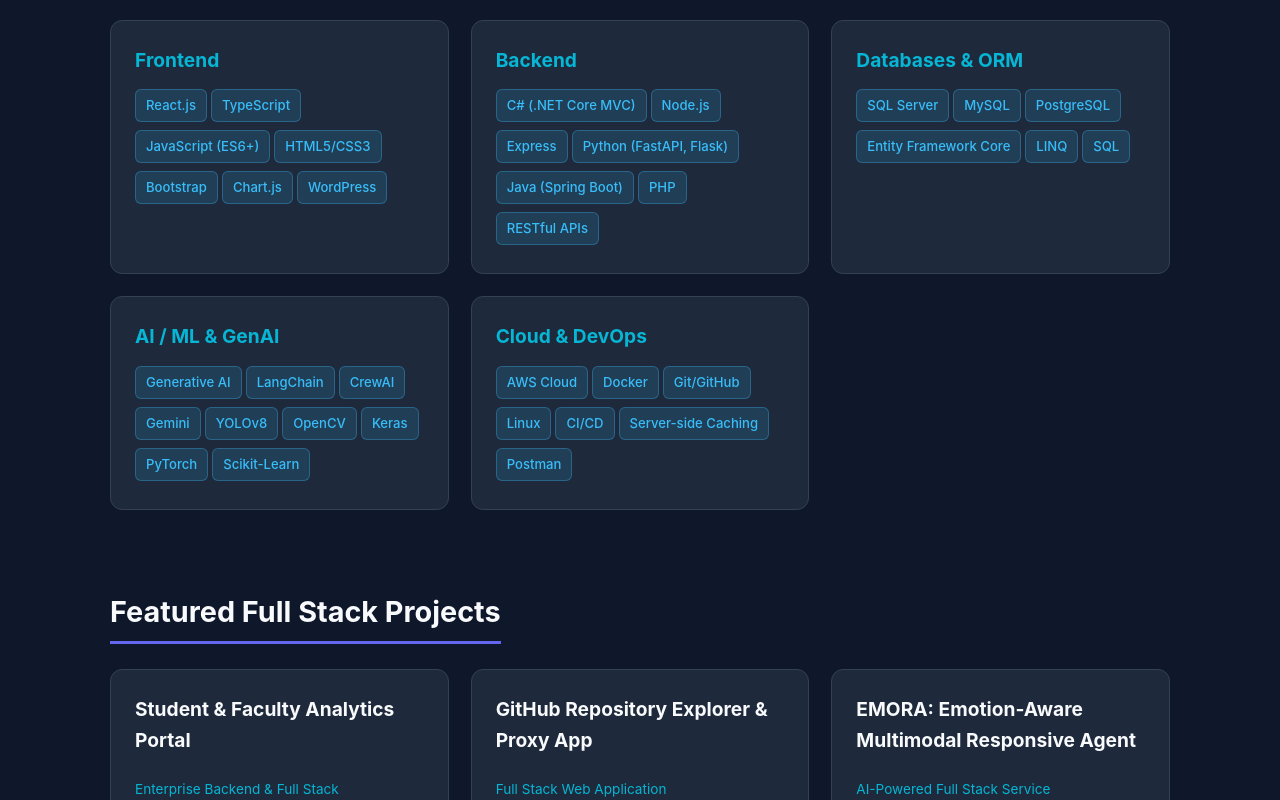
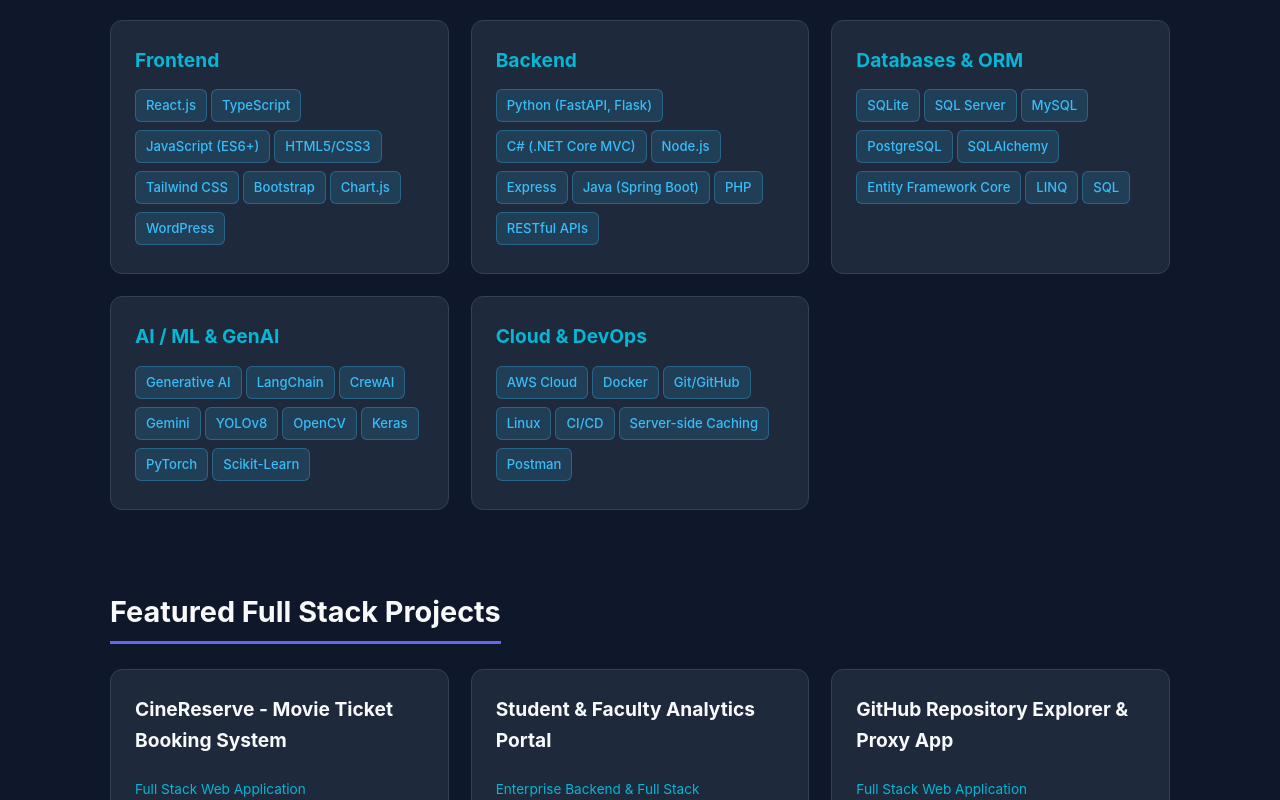
Before and after one commit to Harshita123Gogia/PORTFOLIO_APP, a React (Create React App) app in the folder frontend/: page / in a window 1280 px wide. Shown: the part 660-1460 px from the top of the page. Built offline with nearby package versions, Linux system fonts and the light colour scheme; no server answers.

Commit message:
Update Express projects array, fix package scripts, and setup node dependencies

```diff
--- a/frontend/package.json
+++ b/frontend/package.json
@@ -1,4 +1,5 @@
 {
+  "homepage": "https://Harshita123Gogia.github.io/PORTFOLIO_APP",
   "name": "portfolio-frontend",
   "version": "1.0.0",
   "private": true,
@@ -8,6 +9,8 @@
     "react-scripts": "5.0.1"
   },
   "scripts": {
+    "predeploy": "npm run build",
+    "deploy": "gh-pages -d build",
     "start": "react-scripts start",
     "build": "react-scripts build"
   },
@@ -22,5 +25,8 @@
       "last 1 firefox version",
       "last 1 safari version"
     ]
+  },
+  "devDependencies": {
+    "nodemon": "^3.1.14"
   }
 }
--- a/frontend/src/App.js
+++ b/frontend/src/App.js
@@ -15,9 +15,9 @@
 };
 
 const defaultSkills = [
-  { category: "Frontend", items: ["React.js", "TypeScript", "JavaScript (ES6+)", "HTML5/CSS3", "Bootstrap", "Chart.js", "WordPress"] },
-  { category: "Backend", items: ["C# (.NET Core MVC)", "Node.js", "Express", "Python (FastAPI, Flask)", "Java (Spring Boot)", "PHP", "RESTful APIs"] },
-  { category: "Databases & ORM", items: ["SQL Server", "MySQL", "PostgreSQL", "Entity Framework Core", "LINQ", "SQL"] },
+  { category: "Frontend", items: ["React.js", "TypeScript", "JavaScript (ES6+)", "HTML5/CSS3", "Tailwind CSS", "Bootstrap", "Chart.js", "WordPress"] },
+  { category: "Backend", items: ["Python (FastAPI, Flask)", "C# (.NET Core MVC)", "Node.js", "Express", "Java (Spring Boot)", "PHP", "RESTful APIs"] },
+  { category: "Databases & ORM", items: ["SQLite", "SQL Server", "MySQL", "PostgreSQL", "SQLAlchemy", "Entity Framework Core", "LINQ", "SQL"] },
   { category: "AI / ML & GenAI", items: ["Generative AI", "LangChain", "CrewAI", "Gemini", "YOLOv8", "OpenCV", "Keras", "PyTorch", "Scikit-Learn"] },
   { category: "Cloud & DevOps", items: ["AWS Cloud", "Docker", "Git/GitHub", "Linux", "CI/CD", "Server-side Caching", "Postman"] }
 ];
@@ -25,62 +25,69 @@
 const defaultProjects = [
   {
     id: 1,
+    title: "CineReserve - Movie Ticket Booking System",
+    tech: ["FastAPI", "SQLAlchemy", "Pydantic", "SQLite", "Tailwind CSS", "JWT", "FastAPI-Mail"],
+    type: "Full Stack Web Application",
+    description: "Engineered a modern web application for browsing movies, viewing dynamic showtime schedules, and reserving seats in real-time. Features JWT authentication, interactive seat mapping, and background email dispatching for booking confirmations."
+  },
+  {
+    id: 2,
     title: "Student & Faculty Analytics Portal",
     tech: ["C#", "ASP.NET Core MVC", "SQL Server", "EF Core", "LINQ", "Bootstrap"],
     type: "Enterprise Backend & Full Stack",
     description: "Developed an analytics management system using C# and EF Core. Optimized complex LINQ database queries to achieve 30% faster analytics reporting."
   },
   {
-    id: 2,
+    id: 3,
     title: "GitHub Repository Explorer & Proxy App",
     tech: ["React.js", "Node.js", "Express", "TypeScript", "LocalStorage"],
     type: "Full Stack Web Application",
     description: "Engineered a full-stack proxy application featuring server-side caching, paginated and sortable repositories, interactive language distribution charts, and search history."
   },
   {
-    id: 3,
+    id: 4,
     title: "EMORA: Emotion-Aware Multimodal Responsive Agent",
     tech: ["Python", "FastAPI", "Keras", "MTCNN", "VGG16"],
     type: "AI-Powered Full Stack Service",
     description: "Integrated facial recognition algorithms with text sentiment analysis into a unified FastAPI service, achieving 97% overall accuracy."
   },
   {
-    id: 4,
+    id: 5,
     title: "AI Based Recruitment System",
     tech: ["Python", "Streamlit", "Pydantic", "Zoom API"],
     type: "Full Stack Automation / AI",
     description: "Automated resume screening for 300+ applications, candidate feedback generation, and automated interview scheduling via Zoom API integration, improving hiring efficiency."
   },
   {
-    id: 5,
+    id: 6,
     title: "Real-Time Weather Dashboard",
     tech: ["React.js", "Node.js", "Chart.js", "OpenWeatherMap API"],
     type: "Full Stack Frontend/Backend App",
     description: "Built and optimized a React.js dashboard featuring Chart.js visualizations and a Node.js backend utilizing the OpenWeatherMap API, resulting in a 30% reduction in page load times for 200+ weekly active users."
   },
   {
-    id: 6,
+    id: 7,
     title: "Toy Language Compiler",
     tech: ["Python", "Flask", "PLY", "AST"],
     type: "Compiler & Systems Programming",
     description: "Spearheaded the creation of lexical analysis and parsing components for a full-stack compiler, achieving a 98% pass rate across 110 unit tests and eliminating critical parsing errors."
   },
   {
-    id: 7,
+    id: 8,
     title: "Real-Time Object Detection using YOLOv8 & OpenCV",
     tech: ["YOLOv8", "OpenCV", "Python"],
     type: "Computer Vision & AI Application",
     description: "Built a real-time object detection application that identifies people, vehicles, animals, and everyday objects from webcam or video feed with bounding boxes and confidence scores."
   },
   {
-    id: 8,
+    id: 9,
     title: "Bitcoin Price Forecasting System",
     tech: ["Python", "Scikit-Learn", "Pandas", "yfinance"],
     type: "Data Science & Time-Series ML",
     description: "Developed a Bitcoin price prediction model using Scikit-Learn and yfinance with an end-to-end time-series forecasting pipeline."
   },
   {
-    id: 9,
+    id: 10,
     title: "Blood Bank Management System",
     tech: ["Django", "MySQL", "HTML", "CSS"],
     type: "Full Stack Web Application",
@@ -91,19 +98,33 @@
 const defaultAchievements = {
   certifications: [
     "AWS Certified Cloud Practitioner",
+    "Solutions Architecture Job Simulation – AWS (Forage)",
     "Postman API Fundamentals Student Expert",
+    "Programming in Java – NPTEL Elite Certification (IIT Kharagpur)",
+    "Android Mobile Application Development – SWAYAM (BAOU)",
+    "Software Engineering Job Simulation – JPMorgan Chase & Co. (Forage)",
+    "ChatGPT Generative AI For Business Leaders – Udemy",
+    "Web Development - Backend – Udemy (Angela Yu)",
     "Tayana Academy: 30+ Certifications in Full Stack & AI"
   ],
   honors: [
     "Departmental Project Showcase Award Winner",
+    "TechSprint-48 Hackathon Participant (Graphic Era University)",
+    "EY Techathon 6.0 Participant (Round 1: Executive Summary)",
+    "Tata Imagination Challenge 2025 (Tata Quiz) Participant",
+    "Tata Imagination Challenge 2024 (Student Track) Participant",
     "Hack-O-Holic 2.0 Finalist (Top 10 out of 200+ teams)",
     "Myntra HackerRamp WeForShe 2024 National Qualifier (Phase 2)",
     "AWS Cloud Infrastructure Deployment (5K+ Users, 99.99% Uptime)"
   ],
   extracurriculars: [
     "Dehradun Bhangra Club Member & India's Got Talent (IGT) Auditions Participant",
-    "Multi-sport School Athlete (Multiple Medals & Certificates)",
-    "GirlScript Summer of Code (GSSoC 2025) Open Source Contributor"
+    "Treasure Hunt Event Participant (Accolade Fest, GEU)",
+    "Scratch Event Contributor (GEHU ACM Student Chapter)",
+    "Shikhar Club Quiz Competition Participant (GEHU)",
+    "Coincent Live Industrial Webinar on Trending Technologies Participant",
+    "GirlScript Summer of Code (GSSoC 2025) Open Source Contributor",
+    "Multi-sport School Athlete (Multiple Medals & Certificates)"
   ]
 };
 
@@ -233,14 +254,14 @@
             </div>
 
             <div className="card">
-              <h4 style={{ color: '#06b6d4', marginTop: 0 }}>Technical Honors</h4>
+              <h4 style={{ color: '#06b6d4', marginTop: 0 }}>Technical Honors & Hackathons</h4>
               <ul>
                 {achievements.honors.map((item, i) => <li key={i}>{item}</li>)}
               </ul>
             </div>
 
             <div className="card">
-              <h4 style={{ color: '#06b6d4', marginTop: 0 }}>Extracurricular & Sports</h4>
+              <h4 style={{ color: '#06b6d4', marginTop: 0 }}>Extracurricular & Events</h4>
               <ul>
                 {achievements.extracurriculars.map((item, i) => <li key={i}>{item}</li>)}
               </ul>
```
Also changed, not shown: 2 other files (tests, documents, lock files or other folders).
